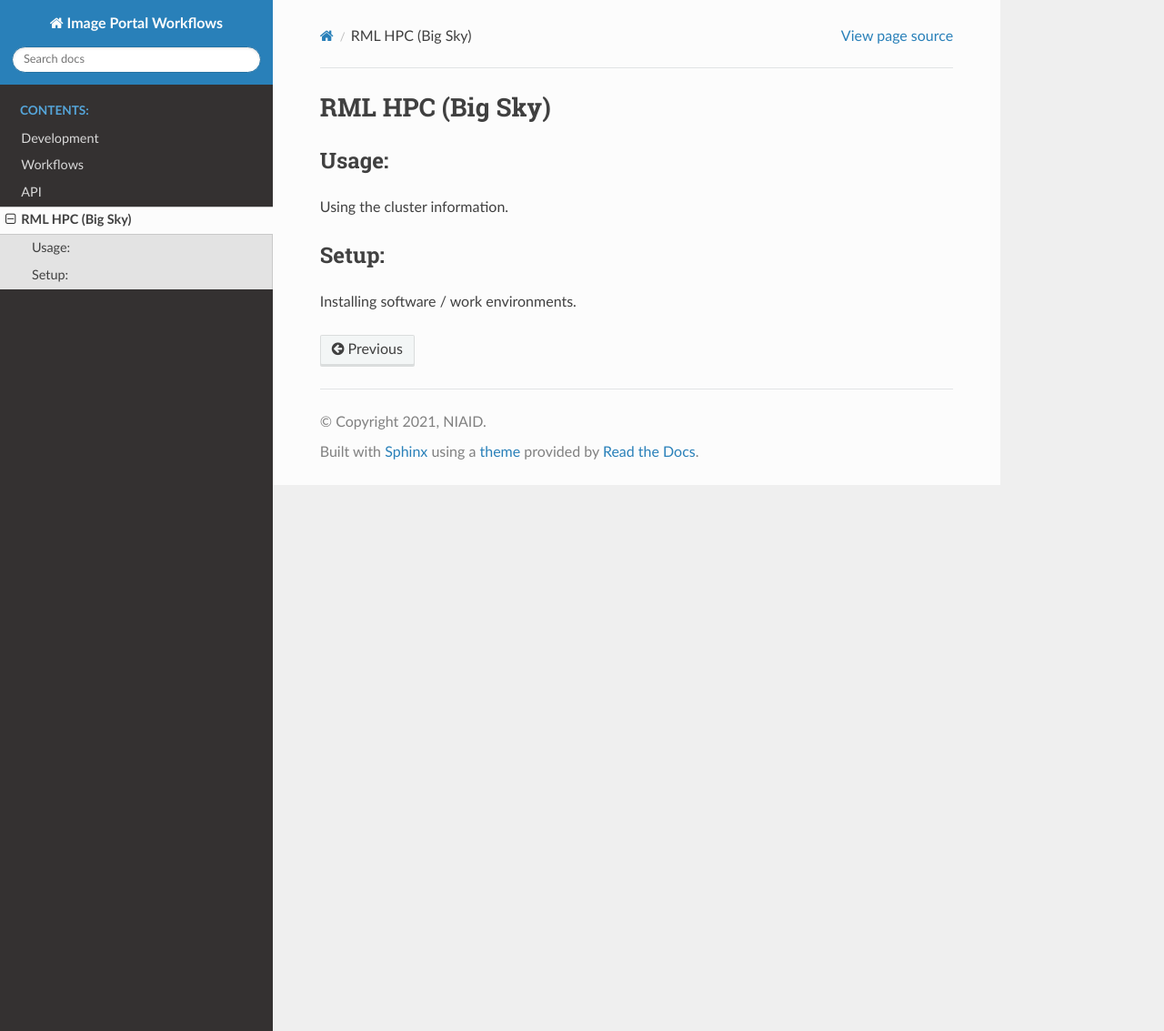
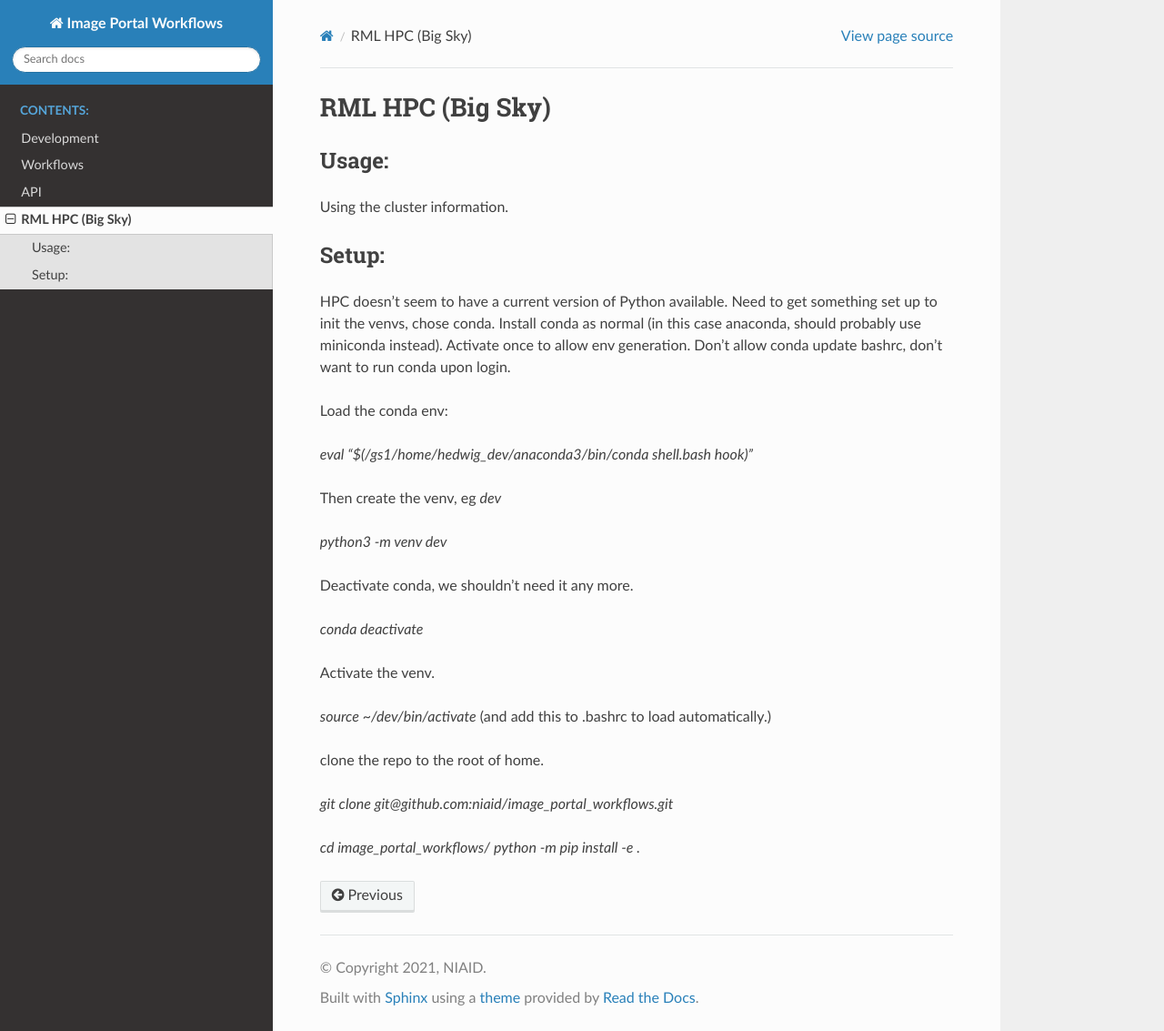
Before and after one commit to niaid/image_portal_workflows, a Sphinx documentation site: the page built from docs/source/hpc.rst, in a window 1280 px wide and 1133 px high. Shown: the whole window at 91% size. Built offline with Sphinx 7.4.7 and the Read the Docs theme 2.0.0, drawn with Linux system fonts in a browser that asks for light colours.

Commit message:
doc updates for service account

```diff
--- a/docs/source/hpc.rst
+++ b/docs/source/hpc.rst
@@ -11,4 +11,30 @@ Using the cluster information.
 Setup:
 -------
 
-Installing software / work environments.
+HPC doesn't seem to have a current version of Python available. Need to get something set up to init the venvs, chose conda.
+Install conda as normal (in this case anaconda, should probably use miniconda instead).
+Activate once to allow env generation. Don't allow conda update bashrc, don't want to run conda upon login.
+
+Load the conda env:
+
+`eval "$(/gs1/home/hedwig_dev/anaconda3/bin/conda shell.bash hook)"`
+
+Then create the venv, eg `dev`
+
+`python3 -m venv dev`
+
+Deactivate conda, we shouldn't need it any more.
+
+`conda deactivate`
+
+Activate the venv.
+
+`source ~/dev/bin/activate`
+(and add this to .bashrc to load automatically.)
+
+clone the repo to the root of home.
+
+`git clone git@github.com:niaid/image_portal_workflows.git`
+
+`cd image_portal_workflows/`
+`python -m pip install -e .`
```
